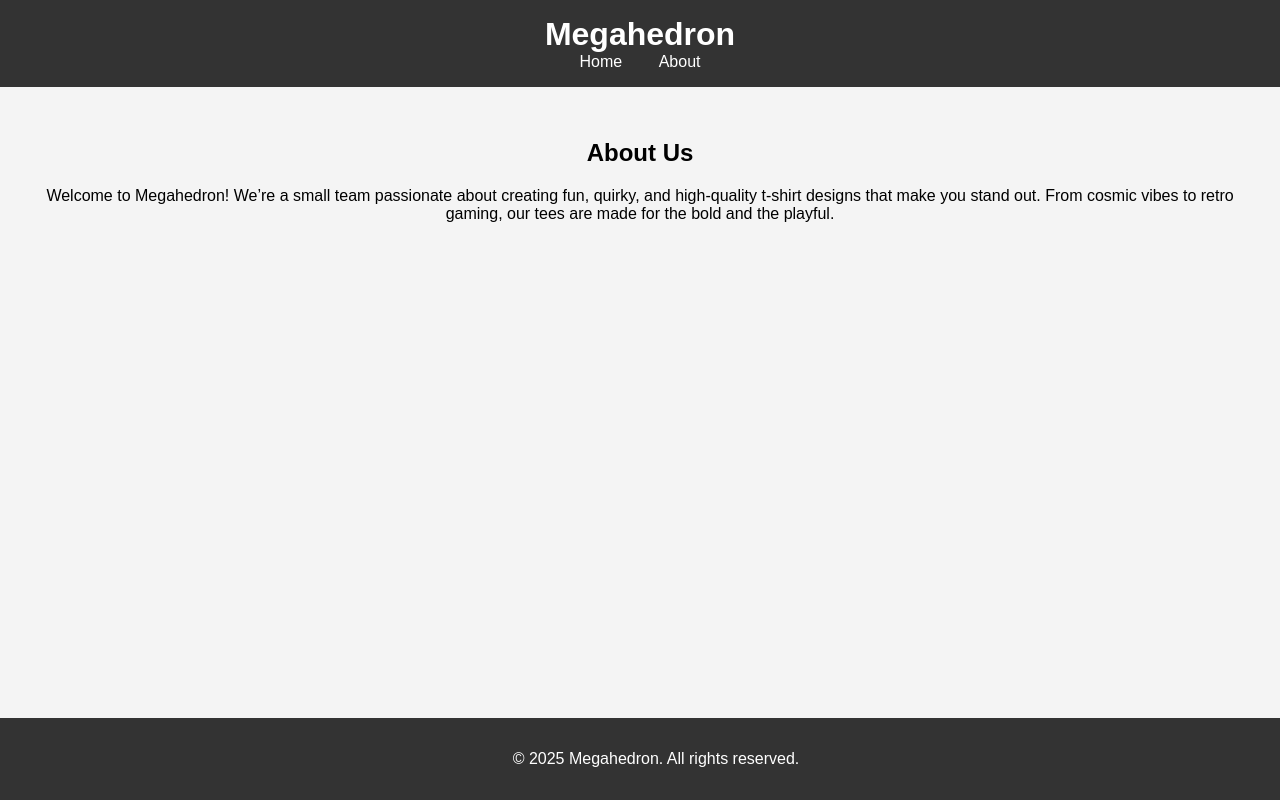
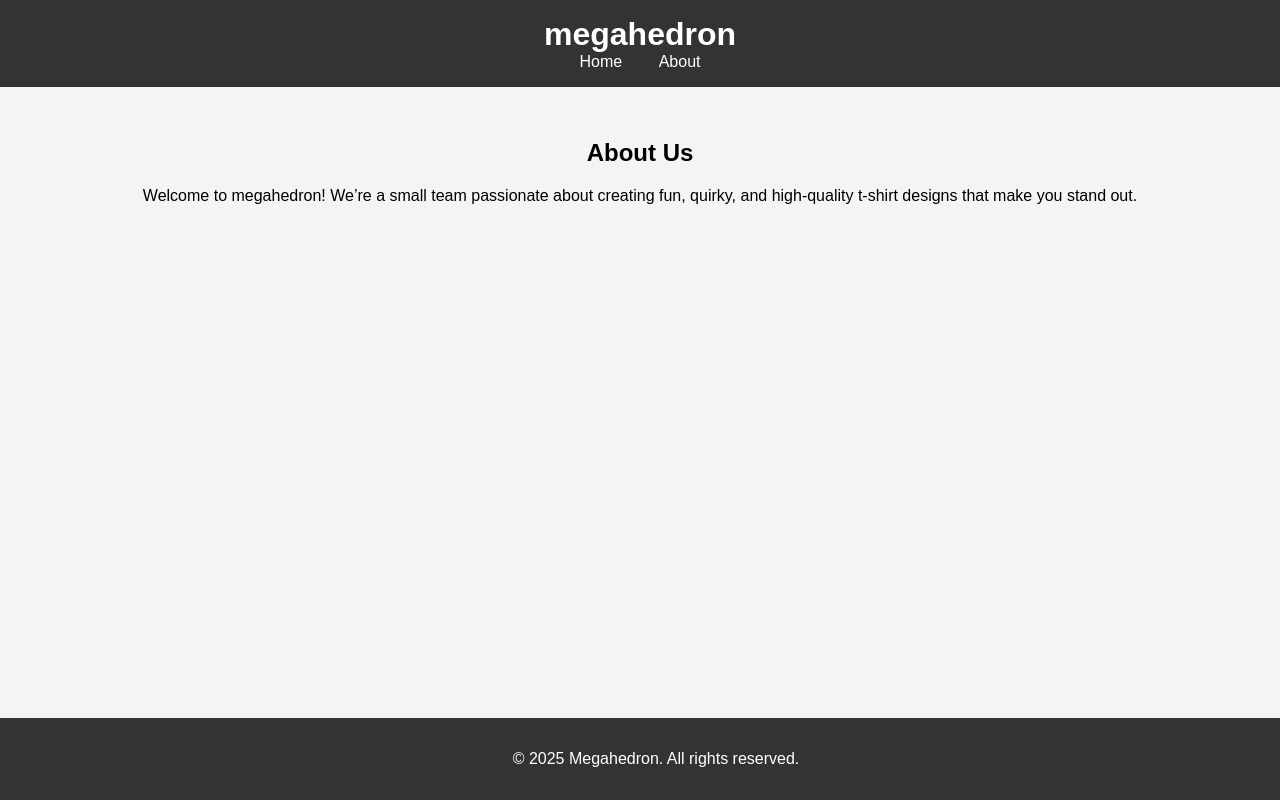
Before and after one commit to megahedron/.org, a plain HTML site: page about.html in a window 1280 px wide. Drawn offline with Linux system fonts and the light colour scheme.

Commit message:
Update about.html

```diff
--- a/about.html
+++ b/about.html
@@ -3,12 +3,12 @@
 <head>
     <meta charset="UTF-8">
     <meta name="viewport" content="width=device-width, initial-scale=1.0">
-    <title>About - Megahedron</title>
+    <title>About - megahedron</title>
     <link rel="stylesheet" href="css/styles.css">
 </head>
 <body>
     <header>
-        <h1>Megahedron</h1>
+        <h1>megahedron</h1>
         <nav>
             <a href="index.html">Home</a>
             <a href="about.html">About</a>
@@ -17,7 +17,7 @@
 
     <section class="content">
         <h2>About Us</h2>
-        <p>Welcome to Megahedron! We’re a small team passionate about creating fun, quirky, and high-quality t-shirt designs that make you stand out. From cosmic vibes to retro gaming, our tees are made for the bold and the playful.</p>
+        <p>Welcome to megahedron! We’re a small team passionate about creating fun, quirky, and high-quality t-shirt designs that make you stand out.</p>
     </section>
 
     <footer>
```
